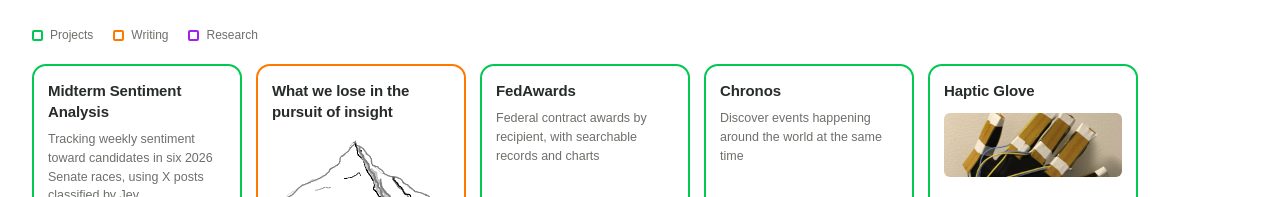
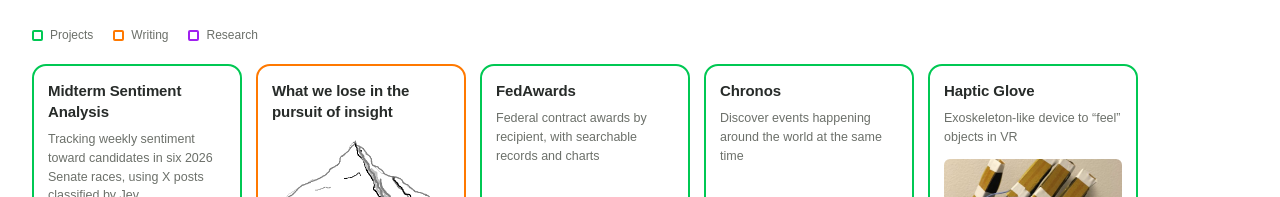
Before and after one commit to nbadd/personal-site, a plain HTML site: page index.html in a window 1280 px wide. Shown: the top 197 px of the page. Drawn offline with Linux system fonts and the light colour scheme.

Commit message:
Haptic Glove tile: add description
Co-Authored-By: Claude Opus 5.5 <noreply@anthropic.com>
Claude-Session: https://claude.ai/code/session_013k2aLx2gwpjQdvkH4GD7js

```diff
--- a/index.html
+++ b/index.html
@@ -56,7 +56,10 @@
         </li>
         <li>
           <a class="article-card project-card" aria-describedby="project-category" href="/projects/haptic-glove/">
-            <div class="card-content"><h2>Haptic Glove</h2></div>
+            <div class="card-content">
+              <h2>Haptic Glove</h2>
+              <p>Exoskeleton-like device to &ldquo;feel&rdquo; objects in VR</p>
+            </div>
             <img src="assets/haptic-glove-tile.jpg" width="546" height="192" alt="" />
             <div class="card-meta"><time datetime="2020">2018–2020</time></div>
           </a>
```
